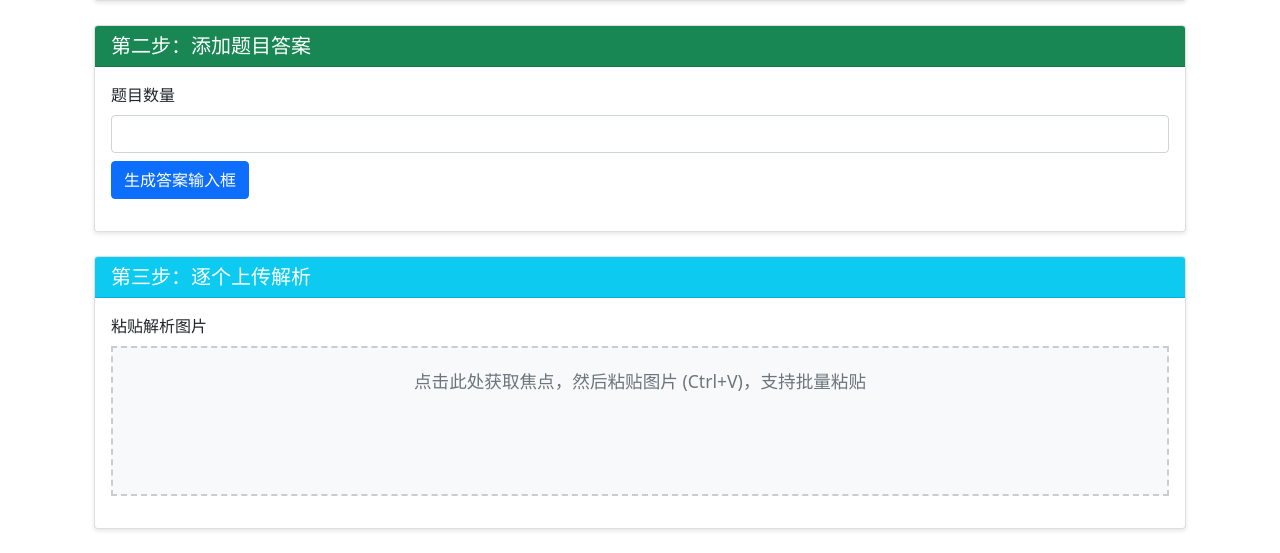
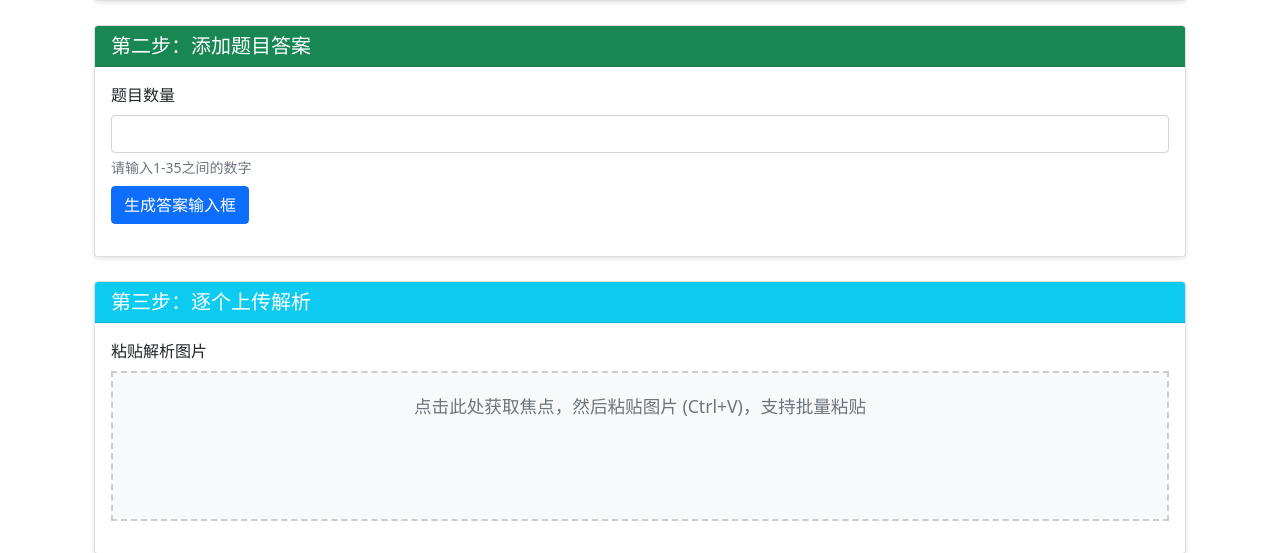
Before and after one commit to SheeepJMS/math-homework-app, a Flask app: template templates/admin/questions.html in a window 1280 px wide. Shown: the part 422-975 px from the top of the page. Before the commit the page ends 953 px from the top, so only its background shows below. Run offline with Flask 3, Linux system fonts and the light colour scheme; the template is opened without the code that fills it, so the values that code supplies are empty; data comes from the database, SQL or seed files in the repository; some libraries are stand-ins or nearby versions.

Commit message:
改进: 限制题目数量最大为35题

```diff
--- a/templates/admin/questions.html
+++ b/templates/admin/questions.html
@@ -87,7 +87,8 @@
                         <input type="hidden" name="csrf_token" value="{{ csrf_token() }}">
                         <div class="mb-3">
                             <label for="questionCount" class="form-label">题目数量</label>
-                            <input type="number" class="form-control" id="questionCount" min="1" required>
+                            <input type="number" class="form-control" id="questionCount" min="1" max="35" required>
+                            <div class="form-text">请输入1-35之间的数字</div>
                             <button type="button" class="btn btn-primary mt-2" onclick="generateQuestionFields()">生成答案输入框</button>
                         </div>
                         <div id="questionFields" class="mb-3">
@@ -240,7 +241,8 @@
                         <input type="hidden" name="csrf_token" value="{{ csrf_token() }}">
                         <div class="mb-3">
                             <label for="individualQuestionCount" class="form-label">题目数量</label>
-                            <input type="number" class="form-control" id="individualQuestionCount" min="1" required>
+                            <input type="number" class="form-control" id="individualQuestionCount" min="1" max="35" required>
+                            <div class="form-text">请输入1-35之间的数字</div>
                             <button type="button" class="btn btn-primary mt-2" onclick="generateIndividualQuestionFields()">生成答案输入框</button>
                         </div>
                         <div id="individualQuestionFields" class="mb-3">
@@ -431,8 +433,8 @@
 <script>
 function generateQuestionFields() {
     const count = parseInt(document.getElementById('questionCount').value);
-    if (count <= 0) {
-        alert('请输入有效的题目数量');
+    if (count <= 0 || count > 35) {
+        alert('请输入1-35之间的题目数量');
         return;
     }
 
@@ -462,8 +464,8 @@ function generateQuestionFields() {
 
 function generateIndividualQuestionFields() {
     const count = parseInt(document.getElementById('individualQuestionCount').value);
-    if (count <= 0) {
-        alert('请输入有效的题目数量');
+    if (count <= 0 || count > 35) {
+        alert('请输入1-35之间的题目数量');
         return;
     }
 
--- a/test.txt
+++ b/test.txt
@@ -1,2 +1,3 @@
 这是一个测试文件
 用于测试编辑功能
+测试更新 - 验证图片保留功能
```
